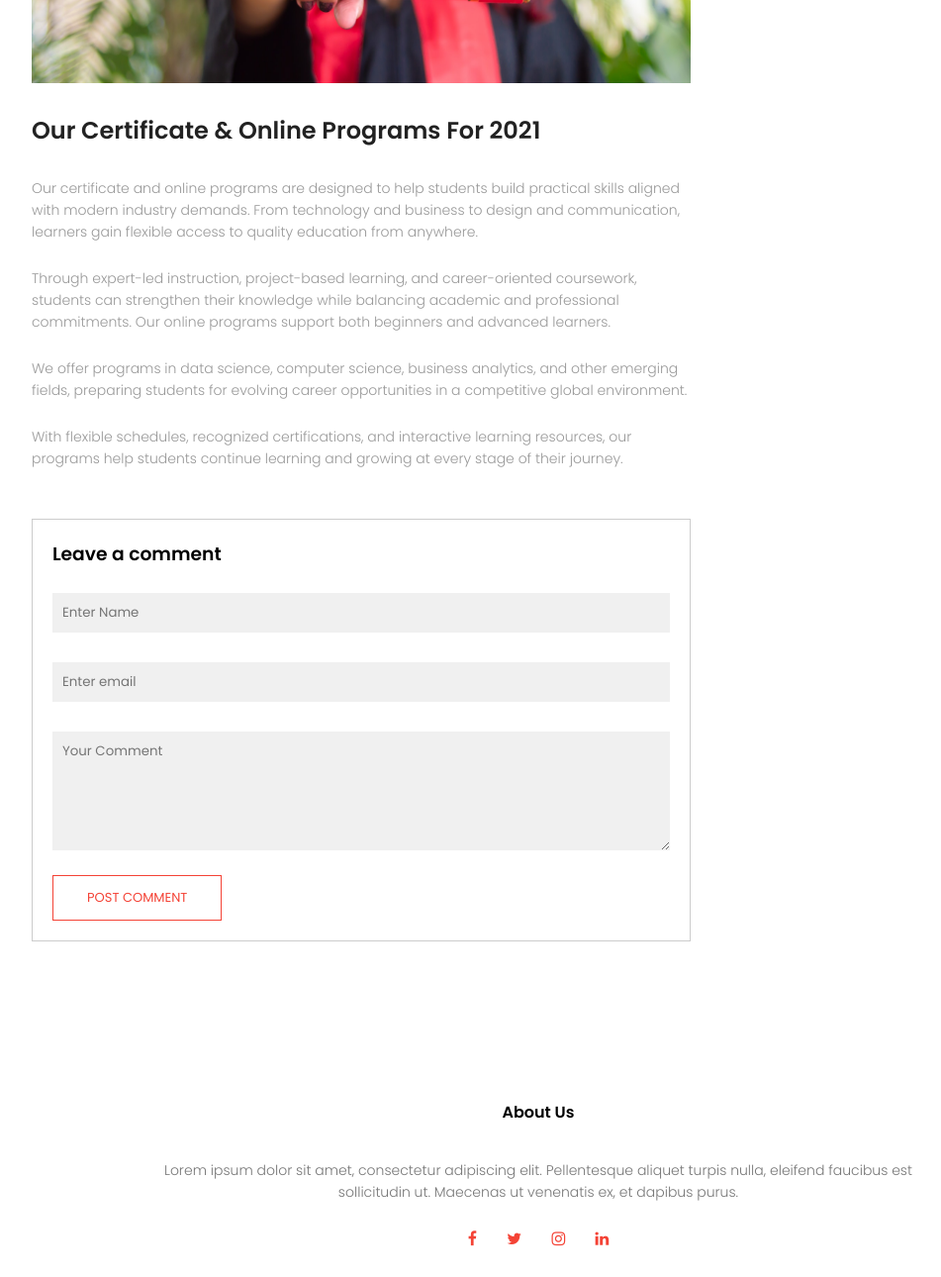
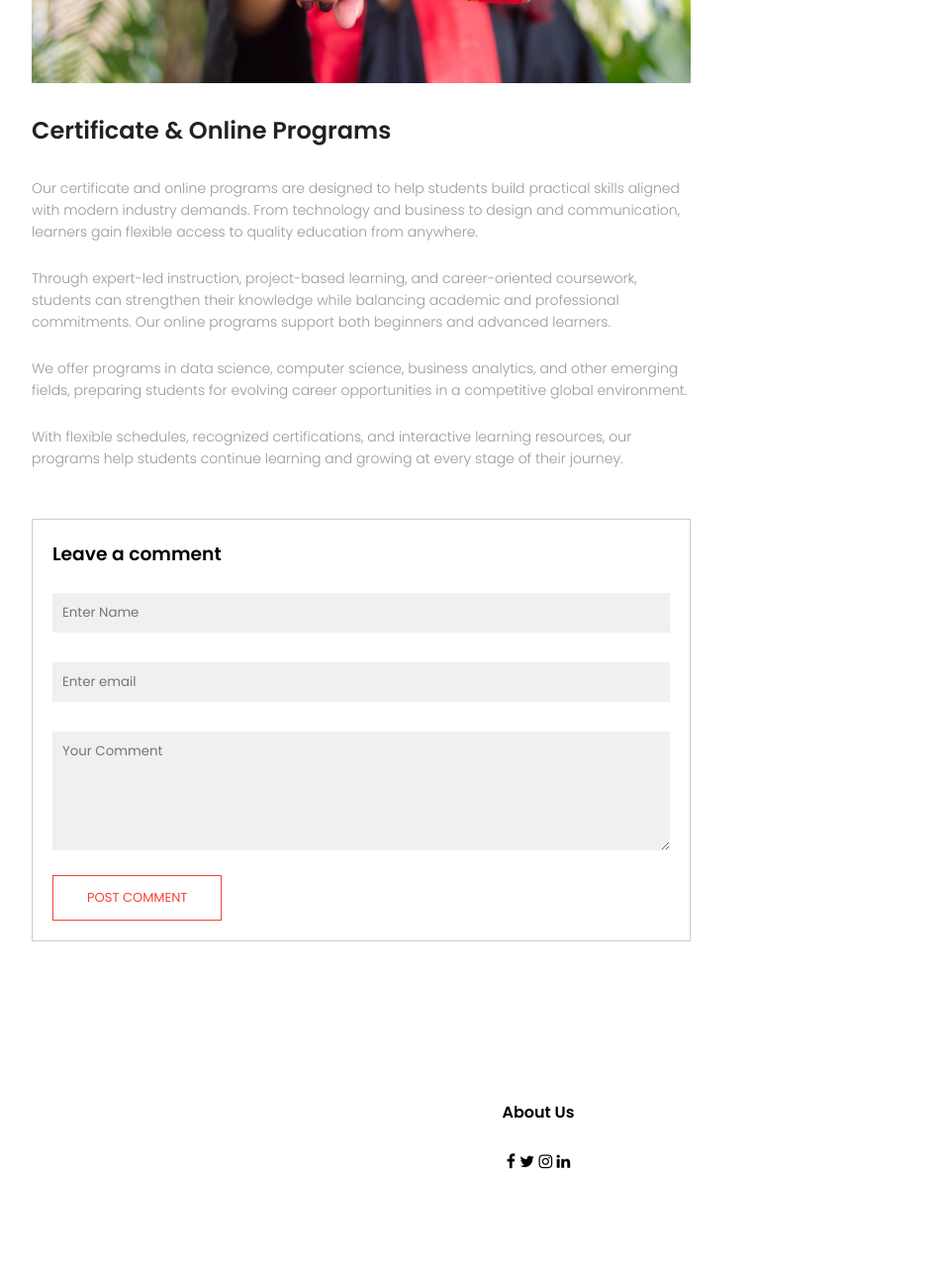
Before and after one commit to Amreen-Shaikh-2727/EduFord-Uni, a plain HTML site: page blog.html in a window 1280 px wide. Shown: the part 870-2160 px from the top of the page at 99% size, without its empty margins (96-1047 px from the left). After the commit the page ends 2086 px from the top, so only its background shows below. Drawn offline with Linux system fonts and the light colour scheme.

Commit message:
Update blog.html

```diff
--- a/blog.html
+++ b/blog.html
@@ -31,7 +31,7 @@
     <div class="row">
     <div class="blog-left">
         <img src="images/certificate.jpg">
-        <h2>Our Certificate & Online Programs For 2021</h2>
+        <h2>Certificate & Online Programs</h2>
 
      <p>
 Our certificate and online programs are designed to help students build practical skills aligned with modern industry demands. From technology and business to design and communication, learners gain flexible access to quality education from anywhere.
@@ -107,8 +107,6 @@ With flexible schedules, recognized certifications, and interactive learning res
 
 <section class="footer">
         <h4>About Us</h4>
-        <p>Lorem ipsum dolor sit amet, consectetur adipiscing elit. Pellentesque aliquet turpis nulla, eleifend faucibus est<br>sollicitudin ut. Maecenas ut venenatis ex, et dapibus purus.</p>
-        <div class="icons">
             <i class="fa fa-facebook"></i>
             <i class="fa fa-twitter"></i>
             <i class="fa fa-instagram"></i>
```
